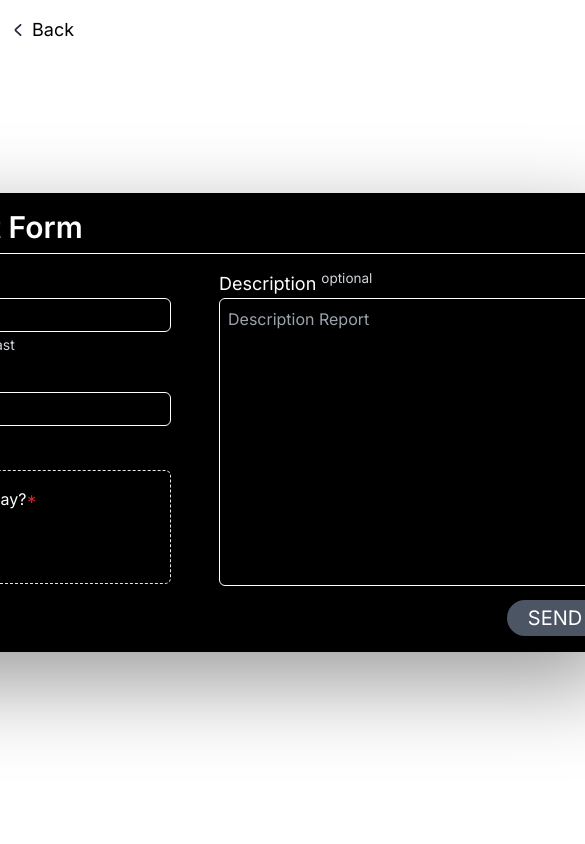
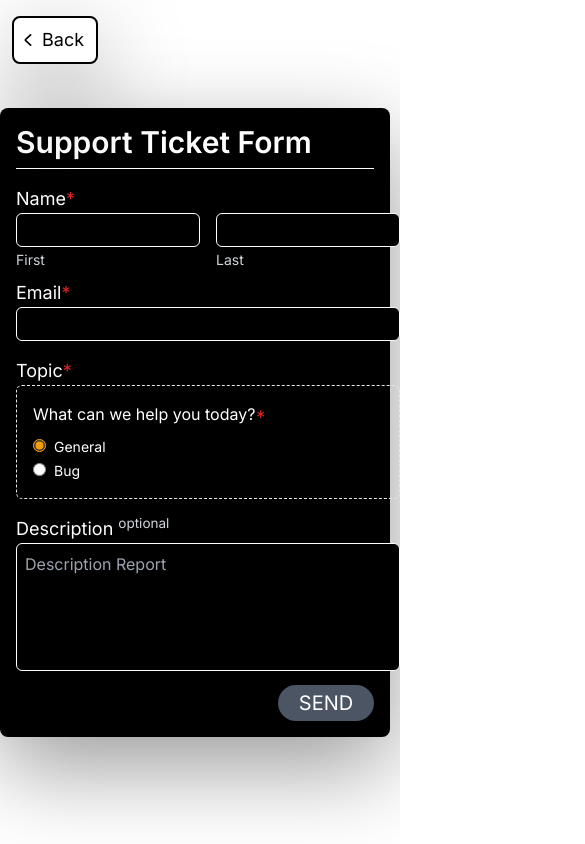
Before and after one commit to SonicRay241/AMJP-2024-React-Calculator, a Next.js app: page /support in a window 390 px wide. Shown: the top 844 px of the page, 585 px wide, since content can reach past the window. Built offline with nearby package versions, Linux system fonts and the light colour scheme.

Commit message:
made ticket form respoinsive..... kinda....

```diff
--- a/src/app/support/page.tsx
+++ b/src/app/support/page.tsx
@@ -17,13 +17,13 @@ const Page = () => {
                     <Form/>
                 </div>
             </div>
-            <button className="absolute top-4 left-3 flex items-center" onClick={()=>{ push("/") }}>
-                <span className="text-gray-800">
-                    <svg className="w-3 h-3 text-gray-800" aria-hidden="true" xmlns="http://www.w3.org/2000/svg" fill="none" viewBox="0 0 8 14">
+            <button className="absolute top-4 left-3 flex items-center bg-white rounded-lg p-2 pr-3 shadow-[rgba(0,_0,_0,_0.4)_0px_30px_90px] border-black border-2" onClick={()=>{ push("/") }}>
+                <span className="text-black">
+                    <svg className="w-3 h-3 text-black" aria-hidden="true" xmlns="http://www.w3.org/2000/svg" fill="none" viewBox="0 0 8 14">
                         <path stroke="currentColor" strokeLinecap="round" strokeLinejoin="round" strokeWidth="2" d="M7 1 1.3 6.326a.91.91 0 0 0 0 1.348L7 13"/>
                     </svg>
                 </span>
-                <span className="text-lg ml-2">
+                <span className="text-lg ml-2 text-black">
                     Back
                 </span>
             </button>
@@ -131,8 +131,8 @@ const Form = () => {
     })
     return (
         <form className="" onSubmit={onSubmit}>
-            <div className="flex gap-12 mb-2">
-                <div className="w-96">
+            <div className="grid grid-cols-1 sm:grid-cols-2 gap-4 sm:gap-12 mb-2">
+                <div className="w-96 lg:w-96 sm:w-72">
                     <h2 className="text-lg">Name<span className="text-red-600">*</span></h2>
                     <div className="flex gap-4 mb-2">
                         <div className="">
@@ -174,9 +174,9 @@ const Form = () => {
                         <label htmlFor="radioBug" className="text-sm">Bug</label>
                     </div>
                 </div>
-                <div className="w-96">
+                <div className="w-96 lg:w-96 sm:w-72">
                     <h2 className="text-lg">Description <sup className="text-gray-300">optional</sup></h2>
-                    <textarea name="description" id="description" placeholder="Description Report" className="bg-black resize-none border border-white focus:border-amber-500 rounded-md outline-none w-full h-72 p-2"
+                    <textarea name="description" id="description" placeholder="Description Report" className="bg-black resize-none border border-white focus:border-amber-500 rounded-md outline-none w-full h-32 sm:h-72 p-2"
                         value={descriptionValue}
                         onChange={(e) => { setDescriptionValue(e.target.value) }}
                     />
```
